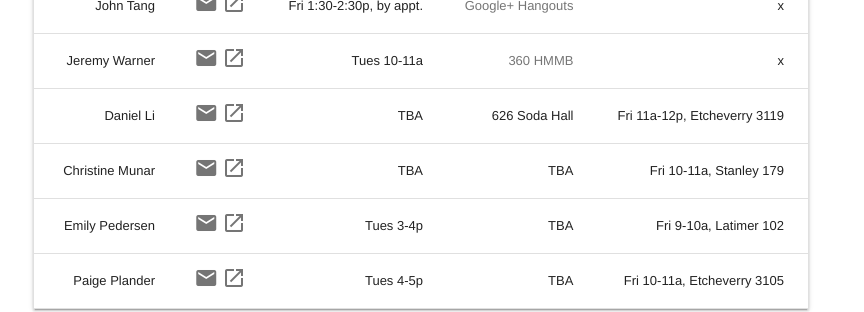
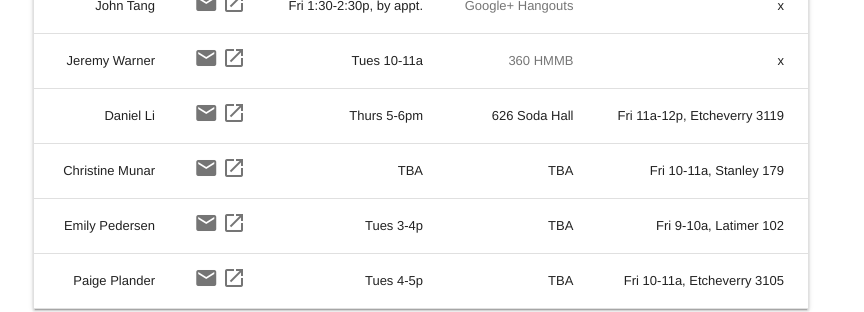
Before and after one commit to cs160-berkeley/website, a Jekyll site: the page built from index.md, in a window 1280 px wide. Shown: the part 984-1296 px from the top of the page, without its empty margins (207-1071 px from the left). Built offline with Jekyll 4.4.1, drawn with Linux system fonts in a browser that asks for light colours.

Commit message:
updated daniel oh

```diff
--- a/_data/staff.yaml
+++ b/_data/staff.yaml
@@ -15,7 +15,7 @@
   mail: li.daniel@berkeley.edu
   site: http://daniel-li.me/
   sect: Fri 11a-12p, Etcheverry 3119
-  ohour: TBA
+  ohour: Thurs 5-6pm
   olink: 626 Soda Hall
 - name: Christine Munar
   mail: chrismunar@berkeley.edu
```
